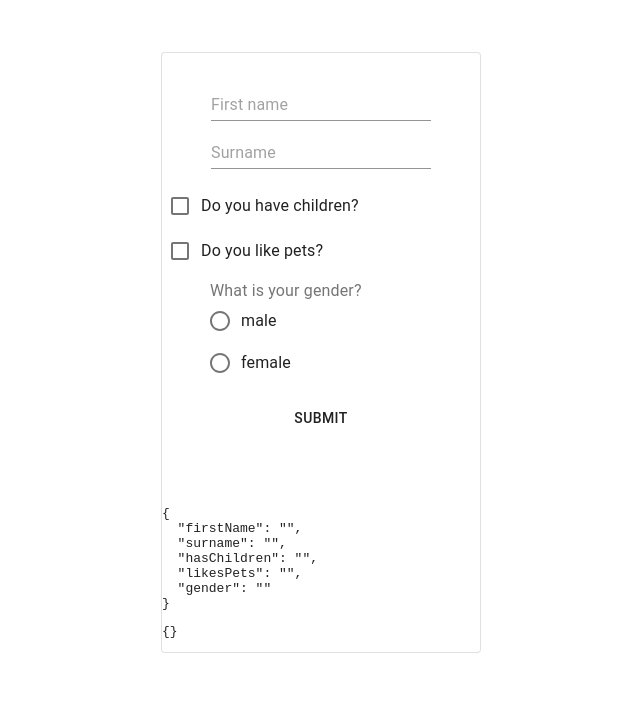
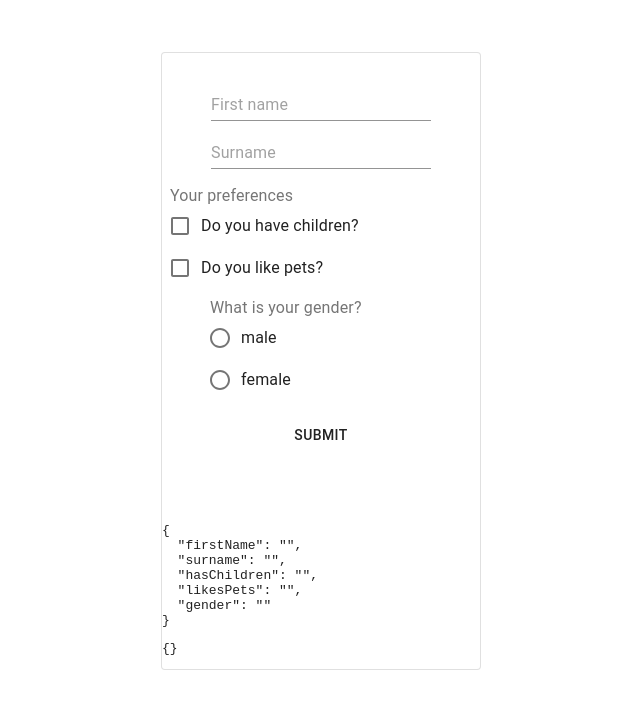
Before and after one commit to puyanwei/formik-refactor, a React (Create React App) app: page / in a window 1280 px wide. Shown: the top 708 px of the page, without its empty margins (319-959 px from the left). Built offline with nearby package versions, Linux system fonts and the light colour scheme.

Commit message:
Cleaned up Checkbox component

```diff
--- a/src/App.jsx
+++ b/src/App.jsx
@@ -1,12 +1,12 @@
+import styled from "styled-components";
 import { Button, Card } from "@material-ui/core";
-import { Checkbox1 } from "formComponents/Checkbox1";
-import { TextField1 } from "formComponents/TextField1";
+import { TextField1 } from "FormComponents/TextField1";
 import { Form, Formik } from "formik";
 import { FormElementLayout } from "shared/styledComponents";
-import styled from "styled-components";
 import { initialValues } from "initialValues";
 import { validationSchema } from "validationSchema";
-import RadioGroup1 from "formComponents/RadioGroup1";
+import RadioButtons from "FormComponents/RadioButtons";
+import CheckBoxes from "FormComponents/CheckBoxes";
 
 const App = () => {
   return (
@@ -24,11 +24,16 @@ const App = () => {
                 <br />
                 <TextField1 placeholder="First name" name="firstName" />
                 <TextField1 placeholder="Surname" name="surname" />
-                <Checkbox1 label="Do you have children?" name="hasChildren" />
-                <Checkbox1 label="Do you like pets?" name="likesPets" />
-                <RadioGroup1
+                <CheckBoxes
+                  title="Your preferences"
+                  labels={[
+                    { label: "Do you have children?", name: "hasChildren" },
+                    { label: "Do you like pets?", name: "likesPets" },
+                  ]}
+                />
+                <RadioButtons
                   name="gender"
-                  label="What is your gender?"
+                  title="What is your gender?"
                   options={["male", "female"]}
                 />
                 <FormElementLayout>
@@ -56,8 +61,4 @@ const FormLayout = styled.div`
   margin: 2rem auto;
 `;
 
-const RadioTextLayout = styled.div`
-  margin: 1rem 1rem 0.5rem 3.5rem;
-`;
-
 export default App;
--- /dev/null
+++ b/src/formComponents/CheckBoxes.jsx
@@ -0,0 +1,34 @@
+import styled from "styled-components";
+import { useField } from "formik";
+import {
+  Checkbox,
+  FormControlLabel,
+  FormGroup,
+  FormLabel,
+} from "@material-ui/core";
+
+const CheckBoxes = ({ title, labels, ...props }) => {
+  const [field] = useField(props);
+  return (
+    <CheckBoxLayout>
+      {title && <FormLabel component="label">{title}</FormLabel>}
+      <FormGroup {...field} {...props}>
+        {labels.map(({ label, name }) => (
+          <FormControlLabel
+            control={<Checkbox name={name} {...field} />}
+            label={label}
+          />
+        ))}
+      </FormGroup>
+    </CheckBoxLayout>
+  );
+};
+
+const CheckBoxLayout = styled.div`
+  margin-left: 0.5rem;
+  * > {
+    display: block;
+  }
+`;
+
+export default CheckBoxes;
--- a/src/formComponents/Checkbox1.jsx
+++ /dev/null
@@ -1,22 +0,0 @@
-import styled from "styled-components";
-import { useField } from "formik";
-import { Checkbox, FormControlLabel, FormHelperText } from "@material-ui/core";
-
-export const Checkbox1 = ({ label, ...props }) => {
-  const [field, meta] = useField(props);
-  const errorText = meta.error && meta.touched ? meta.error : "";
-
-  return (
-    <Layout>
-      <FormControlLabel control={<Checkbox {...field} />} label={label} />
-      <FormHelperText error={Boolean(errorText)}>{errorText}</FormHelperText>
-    </Layout>
-  );
-};
-
-const Layout = styled.div`
-  margin-left: 0.5rem;
-  * > {
-    display: block;
-  }
-`;
--- a/src/formComponents/RadioGroup1.jsx
+++ b/src/formComponents/RadioButtons.jsx
@@ -8,19 +8,18 @@ import {
 } from "@material-ui/core";
 import { FormLabel } from "@material-ui/core";
 
-const RadioGroup1 = ({ options, label = "", ...props }) => {
+const RadioGroup1 = ({ options, title = "", ...props }) => {
   const [field, meta] = useField(props);
   const errorText = meta.error && meta.touched ? meta.error : "";
-
+  console.log(`meta`, meta);
   return (
     <RadioLayout>
-      {label && <FormLabel component="label">{label}</FormLabel>}
+      {title && <FormLabel component="label">{title}</FormLabel>}
       <RadioGroup {...field} {...props}>
         {options.map((option) => (
           <FormControlLabel value={option} control={<Radio />} label={option} />
         ))}
       </RadioGroup>
-
       <FormHelperText error={Boolean(errorText)}>{errorText}</FormHelperText>
     </RadioLayout>
   );
--- a/src/formComponents/TextField1.jsx
+++ b/src/formComponents/TextField1.jsx
@@ -1,12 +1,14 @@
 import { useField } from "formik";
-import { TextField } from "@material-ui/core";
+import { FormLabel, TextField } from "@material-ui/core";
 import { FormElementLayout } from "shared/styledComponents";
 
-export const TextField1 = ({ placeholder, ...props }) => {
+export const TextField1 = ({ label = "", placeholder = "", ...props }) => {
   const [field, meta] = useField(props);
   const errorText = meta.error && meta.touched ? meta.error : "";
 
   return (
+    <>
+      {label && <FormLabel component="label">{label}</FormLabel>}
       <FormElementLayout>
         <TextField
           {...field}
@@ -15,5 +17,6 @@ export const TextField1 = ({ placeholder, ...props }) => {
           error={Boolean(errorText)}
         />
       </FormElementLayout>
+    </>
   );
 };
```
Also changed, not shown: src/formComponents/Radio1.jsx (deleted, +0 -15 lines). Lines whose indentation alone changed are shown as unchanged.
